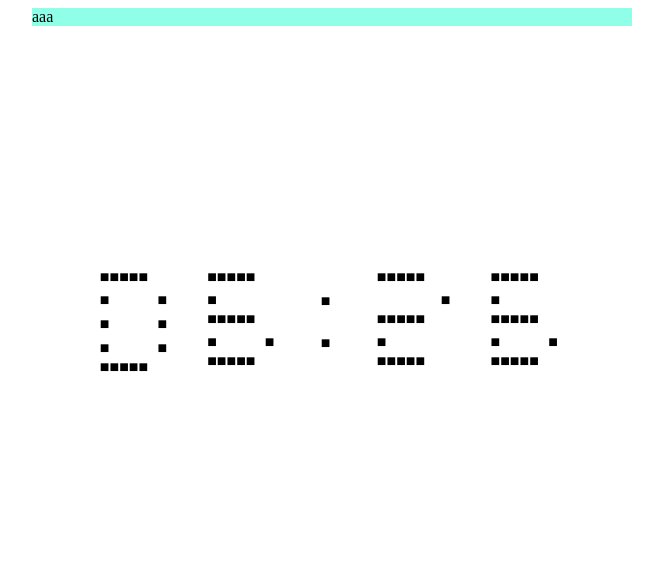
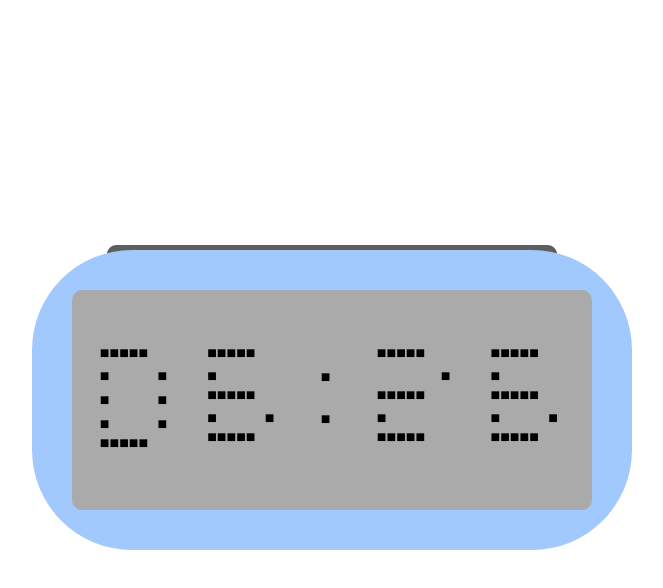
Before and after one commit to cocakooler/digital-clock, a plain HTML site: page index.html in a window 1280 px wide. Shown: the whole page, without its empty margins (308-971 px from the left). Drawn offline with Linux system fonts and the light colour scheme.

Commit message:
$ git commit

```diff
--- a/index.css
+++ b/index.css
@@ -1,7 +1,6 @@
 .flex{display: flex;
     justify-content: center;
-    transform: translateY(150%);
-
+    transform: translateY(50%);
 }
 .hour1{
     padding:  20px;
@@ -24,8 +23,43 @@
     color:black
 }
 .clockbody{
+    border-radius:100px 100px 100px 100px;
+    position: absolute;
+    top: 0;
+    bottom: 0;
+    right: 0;
+    left: 0;
     width : 600px ;
+    height: 300px;
     margin: auto;
-    background:rgb(143, 255, 231)
+    background:rgb(161, 201, 253)
 
 }
+.numberbody{
+    border-radius:10px 10px 10px 10px;
+    position: absolute;
+    top: 0;
+    bottom: 0;
+    right: 0;
+    left: 0;
+    width : 520px ;
+    height: 220px;
+    margin: auto;
+    background:rgb(170, 170, 170)
+
+}
+.clockbutton{
+    display: flex;
+    justify-content: center;
+    transform: translateY(-1500%);
+    border-radius:100px 100px 10px 10px;
+    position: absolute;
+    top: 0;
+    bottom: 0;
+    right: 0;
+    left: 0;
+    width : 450px ;
+    height: 10px;
+    margin: auto;
+    background:rgb(94, 94, 94)
+}
--- a/index.html
+++ b/index.html
@@ -1,5 +1,6 @@
 <!DOCTYPE html>
 <html lang="ja">
+
 <head>
     <meta charset="UTF-8">
     <meta http-equiv="X-UA-Compatible" content="IE=edge">
@@ -8,32 +9,28 @@
 
     <title>リアルタイムデジタル時計</title>
 </head>
+
 <body>
+    <div class="clockbutton">
+    </div>
     <div class="clockbody">
-        aaa
-    </div>
+        <div class="numberbody">
+        </div>
         <div class="flex">
-
-
             <div id="grid-1" class="hour1">
-
             </div>
             <div id="grid-2" class="hour2">
-
             </div>
             <div id="grid-3" class="tyobo">
-
             </div>
             <div id="grid-4" class="minut1">
-
             </div>
             <div id="grid-5" class="minut2">
-
             </div>
-
-
         </div>
+    </div>
     <script src="script.js">
     </script>
 </body>
+
 </html>
```
